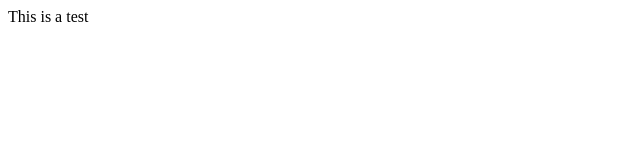
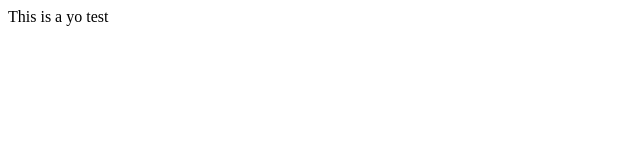
Before and after one commit to Nicholashuber/asdf, a plain HTML site: page index.html in a window 1280 px wide. Shown: the full height of the page, 0-640 px from the left. Drawn offline with Linux system fonts and the light colour scheme.

Commit message:
Update index.html to include 'yo'

```diff
--- a/index.html
+++ b/index.html
@@ -1,5 +1,5 @@
 <html>
 <body>
-<p>This is a test</p>
+<p>This is a yo test</p>
 </body>
 </html>
```
